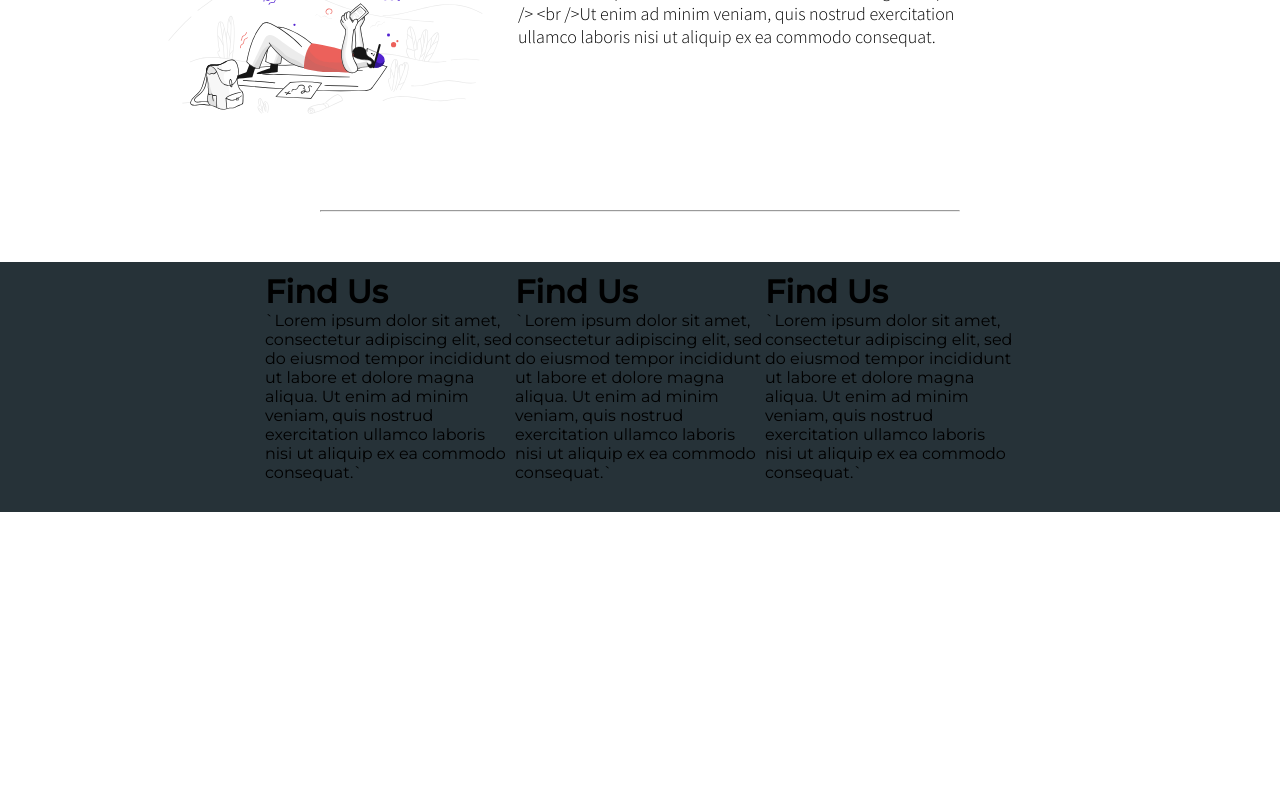
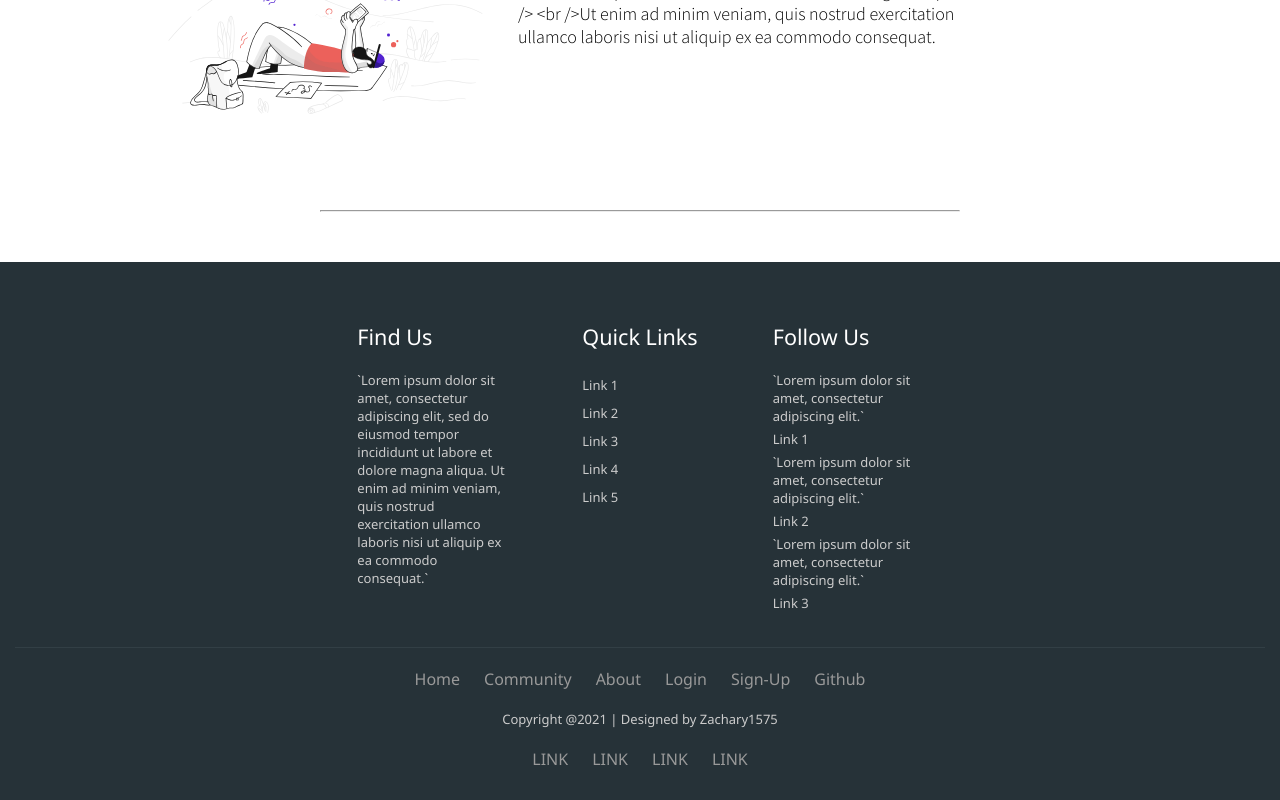
Before and after one commit to Zachary1575/FC_Coin, a React (Create React App) app in the folder client/: page / in a window 1280 px wide. Shown: the part 1826-2626 px from the top of the page. Before the commit the page ends 2338 px from the top, so only its background shows below. Built offline with nearby package versions, Linux system fonts and the light colour scheme.

Commit message:
Added Footer Content

```diff
--- a/client/src/Pages/HomePage/Footer/Footer.css
+++ b/client/src/Pages/HomePage/Footer/Footer.css
@@ -2,19 +2,112 @@
     width:100%;
     background-color:#263238;
     min-height:250px;
-    padding:10px 0px 25px 0px ;
+    padding:10px 0px 20px 0px;
 
 }
 
 
 .footer-container {
-    max-width: 750px;
+    max-width: 1250px;
     display: flex;
     margin-left: auto;
     margin-right: auto;
+    padding-top: 50px;
+    border-bottom: 1px solid #323f45;
+    padding-bottom: 30px;
 }
 
 .footer-box1 {
     display: flex;
     flex-direction: column;
+    max-width: 150px;
+    margin-left: auto;
 }
+
+.footer-box2 {
+    display: flex;
+    flex-direction: column;
+    max-width: 150px;
+    margin-left: 75px;
+    margin-right: 75px;
+}
+
+.footer-box3 {
+    display: flex;
+    flex-direction: column;
+    max-width: 150px;
+    margin-right: auto;
+}
+
+.footer_txt {
+    color: #CCC;
+    font-family: 'Segoe UI', Tahoma, Geneva, Verdana, sans-serif;
+    font-size: 13px;
+}
+
+.footer_h {
+    color: #FFF;
+    font-family: 'Segoe UI', Tahoma, Geneva, Verdana, sans-serif;
+    font-size: 1.35rem;
+    font-weight: 500;
+}
+
+.header {
+    padding-bottom: 20px;
+}
+
+.Quick_Links {
+    list-style: none;
+}
+
+.link{
+    padding-top: 5px;
+    padding-bottom: 5px;
+    color: #CCC;
+    font-family: 'Segoe UI', Tahoma, Geneva, Verdana, sans-serif;
+    font-size: 13px;
+}
+
+.End{
+    background-color:#263238;
+}
+
+.footer_end{
+    display: table;
+    max-width: 1250px;
+    margin-left: auto;
+    margin-right: auto;
+    background-color:#263238;
+}
+.footer_link_end {
+    list-style: none;
+}
+
+.footer_end_li {
+    display: inline;
+    margin: 0 12px;
+    color: #999;
+    font-family: 'Segoe UI', Tahoma, Geneva, Verdana, sans-serif;
+}
+
+.footer_end_text{
+    text-align: center !important;
+    margin-top: 20px;
+    color: #CCC;
+    font-family: 'Segoe UI', Tahoma, Geneva, Verdana, sans-serif;
+    font-size: 13px;
+}
+
+.footer_socials_end {
+    list-style: none;
+    text-align: center !important;
+    margin-top: 20px;
+    margin-bottom: 30px;
+}
+
+.footer_end_s {
+    display: inline;
+    margin: 0 12px;
+    color: #999;
+    font-family: 'Segoe UI', Tahoma, Geneva, Verdana, sans-serif;
+}
--- a/client/src/Pages/HomePage/Footer/Footer.jsx
+++ b/client/src/Pages/HomePage/Footer/Footer.jsx
@@ -11,22 +11,62 @@ class footer extends Component {
                         <div className='footer-container'>
 
                             <div className='footer-box1'>
-                                <h1>Find Us</h1>
-                                <p>`Lorem ipsum dolor sit amet, consectetur adipiscing elit, sed do eiusmod tempor incididunt ut labore et dolore magna aliqua. Ut enim ad minim veniam, quis nostrud exercitation ullamco laboris nisi ut aliquip ex ea commodo consequat.`</p>
+                                <div className='header'>
+                                    <h1 className='footer_h'>Find Us</h1>
+                                </div>
+                                <p className='footer_txt'>`Lorem ipsum dolor sit amet, consectetur adipiscing elit, sed do eiusmod tempor incididunt ut labore et dolore magna aliqua. Ut enim ad minim veniam, quis nostrud exercitation ullamco laboris nisi ut aliquip ex ea commodo consequat.`</p>
                             </div>
 
                             <div className='footer-box2'>
-                                <h1>Find Us</h1>
-                                <p>`Lorem ipsum dolor sit amet, consectetur adipiscing elit, sed do eiusmod tempor incididunt ut labore et dolore magna aliqua. Ut enim ad minim veniam, quis nostrud exercitation ullamco laboris nisi ut aliquip ex ea commodo consequat.`</p>
+                                <div className='header'>
+                                    <h1 className='footer_h'>Quick Links</h1>
+                                </div>
+
+                                <ul className='Quick_Links'>
+                                    <li className='link'>Link 1</li>
+                                    <li className='link'>Link 2</li>
+                                    <li className='link'>Link 3</li>
+                                    <li className='link'>Link 4</li>
+                                    <li className='link'>Link 5</li>
+                                </ul>
                             </div>
 
                             <div className='footer-box3'>
-                                <h1>Find Us</h1>
-                                <p>`Lorem ipsum dolor sit amet, consectetur adipiscing elit, sed do eiusmod tempor incididunt ut labore et dolore magna aliqua. Ut enim ad minim veniam, quis nostrud exercitation ullamco laboris nisi ut aliquip ex ea commodo consequat.`</p>
+                                <div className='header'>
+                                    <h1 className='footer_h'>Follow Us</h1>
+                                </div>
+
+                                <ul className='Quick_Links'>
+                                <p className='footer_txt'>`Lorem ipsum dolor sit amet, consectetur adipiscing elit.`</p>
+                                    <li className='link'>Link 1</li>
+                                    <p className='footer_txt'>`Lorem ipsum dolor sit amet, consectetur adipiscing elit.`</p>
+                                    <li className='link'>Link 2</li>
+                                    <p className='footer_txt'>`Lorem ipsum dolor sit amet, consectetur adipiscing elit.`</p>
+                                    <li className='link'>Link 3</li>
+                                </ul>
                             </div>
-
                         </div>
                     </footer>
+                </div>
+
+                <div className='End'>
+                <div className='footer_end'>
+                    <ul className='footer_link_end'>
+                        <li className='footer_end_li'>Home</li>
+                        <li className='footer_end_li'>Community</li>
+                        <li className='footer_end_li'>About</li>
+                        <li className='footer_end_li'>Login</li>
+                        <li className='footer_end_li'>Sign-Up</li>
+                        <li className='footer_end_li'>Github</li>
+                    </ul>
+                    <p className='footer_end_text'>Copyright @2021 | Designed by Zachary1575</p>
+                    <ul className='footer_socials_end'>
+                    <li className='footer_end_s'>LINK</li>
+                    <li className='footer_end_s'>LINK</li>
+                    <li className='footer_end_s'>LINK</li>
+                    <li className='footer_end_s'>LINK</li>
+                    </ul>
+                </div>
                 </div>
             </React.Fragment>
         );
```
